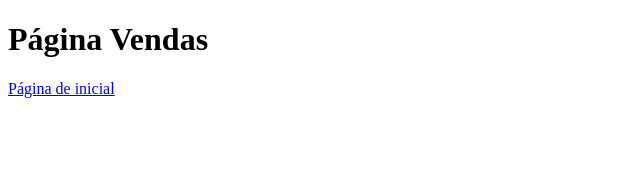
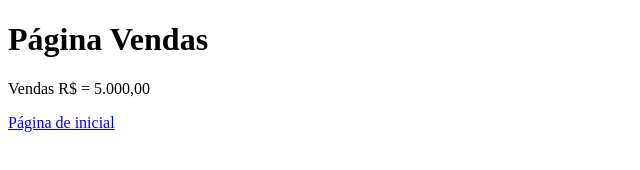
Before and after one commit to Walacespo/treinamento-github, a plain HTML site: page vendas.html in a window 1280 px wide. Shown: the whole page, without its empty margins (0-640 px from the left). Drawn offline with Linux system fonts and the light colour scheme.

Commit message:
Acrescentando valor das vendas

```diff
--- a/vendas.html
+++ b/vendas.html
@@ -9,6 +9,7 @@
 <body>
 
     <h1>Página Vendas</h1>
+    <p>Vendas R$ = 5.000,00</p>
     <a href="index.html"> Página de inicial </a>
 
 </body>
```
